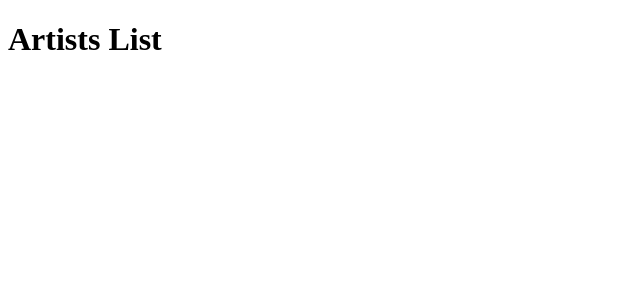
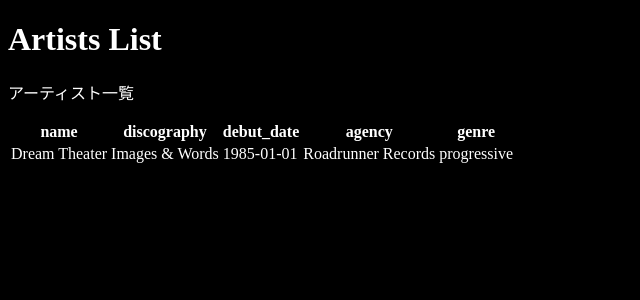
Before and after one commit to kazuya-hashimoto146/-portfolio, a Django app: page /artists/ in a window 1280 px wide. Shown: the top 300 px of the page, without its empty margins (0-640 px from the left). Run offline with Django 4.2, Linux system fonts and the light colour scheme; data comes from the database, SQL or seed files in the repository; both versions use the stored data as it was after the commit.

Commit message:
template html fix

```diff
--- a/ポートフォリオ/Python/django_api/myproject/myapp/serializers.py
+++ b/ポートフォリオ/Python/django_api/myproject/myapp/serializers.py
@@ -4,4 +4,4 @@ from .models import Artist
 class ArtistSerializer(serializers.ModelSerializer):
     class Meta:
         model = Artist
-        fields = ['id', 'name', 'debut_date', 'agency']
+        fields = ['id', 'name', 'discography', 'debut_date', 'agency', 'genre']
--- /dev/null
+++ b/ポートフォリオ/Python/django_api/myproject/myapp/static/style.css
@@ -0,0 +1,5 @@
+/* 背景色と文字色を設定 */
+body {
+    background-color: black;
+    color: white;
+  }
--- a/ポートフォリオ/Python/django_api/myproject/myapp/templates/artists.html
+++ b/ポートフォリオ/Python/django_api/myproject/myapp/templates/artists.html
@@ -1,15 +1,33 @@
+{% load static %}
 <!DOCTYPE html>
-<html>
+<html lang="ja">
   <head>
     <meta charset="utf-8">
     <title>Artists List</title>
+    <link rel="stylesheet" type="text/css" href="{% static 'style.css' %}">
   </head>
   <body>
     <h1>Artists List</h1>
-    <ul>
-    {% for artist in object_list %}
-      <li>{{ artist.name }}</li>
-    {% endfor %}
-    </ul>
+    <p>アーティスト一覧</p>
+
+    <table>
+      <tr>
+        <th>name</th>
+        <th>discography</th>
+        <th>debut_date</th>
+        <th>agency</th>
+        <th>genre</th>
+      </tr>
+      {% for artist in artists %}
+      <tr>
+        <td>{{ artist.name }}</td>
+        <td>{{ artist.discography }}</td>
+        <td>{{ artist.debut_date }}</td>
+        <td>{{ artist.agency }}</td>
+        <td>{{ artist.genre }}</td>
+      </tr>
+      {% endfor %}
+    </table>
+
   </body>
 </html>
--- a/ポートフォリオ/Python/django_api/myproject/myproject/settings.py
+++ b/ポートフォリオ/Python/django_api/myproject/myproject/settings.py
@@ -15,6 +15,9 @@ from pathlib import Path
 # Build paths inside the project like this: BASE_DIR / 'subdir'.
 BASE_DIR = Path(__file__).resolve().parent.parent
 
+# 静的ファイルの配置場所を定義
+STATIC_URL = '/static/'
+STATICFILES_DIRS = [BASE_DIR / "static"]
 
 # Quick-start development settings - unsuitable for production
 # See https://docs.djangoproject.com/en/4.2/howto/deployment/checklist/
```
Also changed, not shown: ポートフォリオ/Python/django_api/myproject/db.sqlite3.
